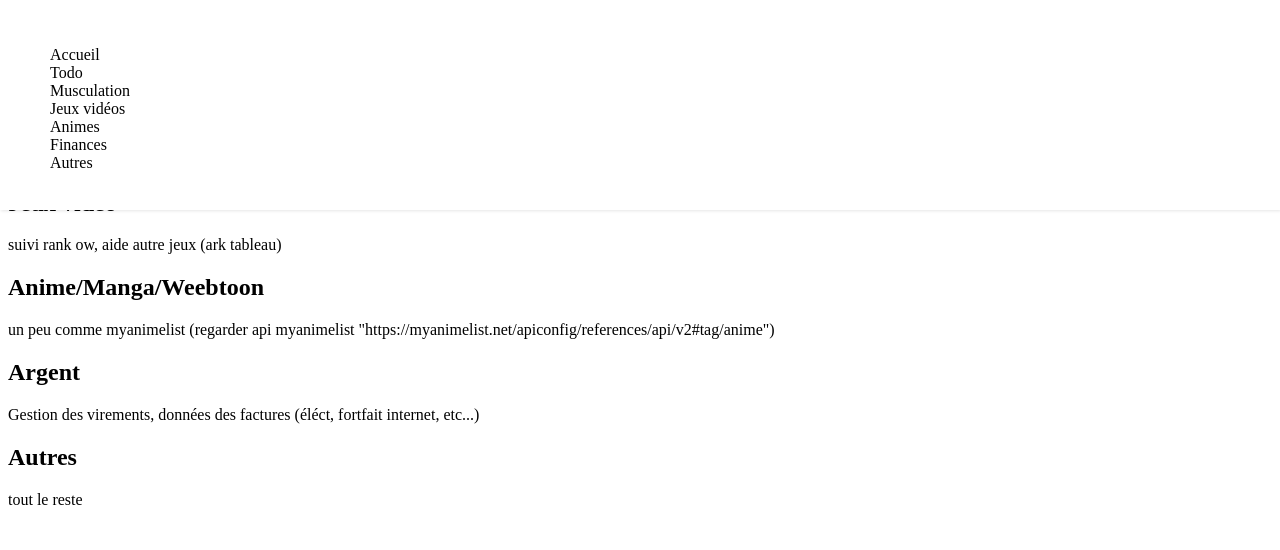
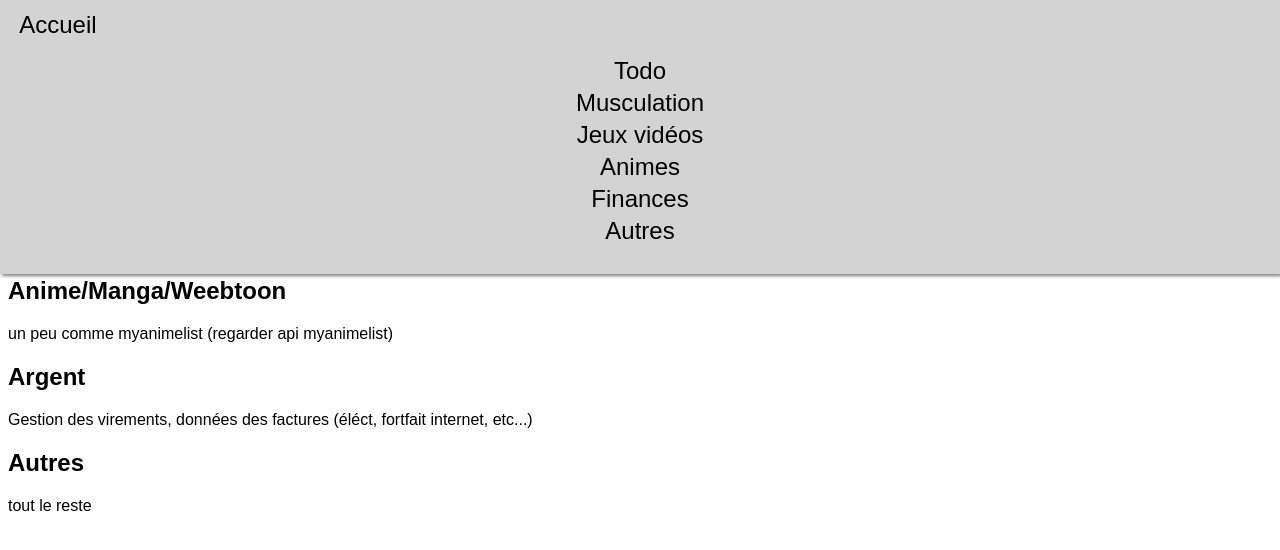
Before and after one commit to Zenith0713/PersonalToolsSite, a PHP site: page / in a window 1280 px wide. Shown: the top 550 px of the page. Run offline with PHP 8.4, Linux system fonts and the light colour scheme.

Commit message:
Modification du header

```diff
--- a/css/stylesheet.css
+++ b/css/stylesheet.css
@@ -4,6 +4,18 @@ mobile pour ensuite adapter se format au écran plus grand*/
 /******************************************************************************/
 /********************************** Global ************************************/
 /******************************************************************************/
+
+body {
+  font-family: "Poppins", sans-serif;
+}
+
+.display {
+  display: default;
+}
+
+.hidden {
+  display: none;
+}
 
 /********************************** Header ************************************/
 
@@ -12,26 +24,32 @@ body > header {
   top: 0;
   left: 0;
   right: 0;
-  padding: 30px 10px 20px; /* Changer les valeurs en rem/em */
+  padding: 0.7rem 1.2rem;
   margin-bottom: 1rem;
   z-index: 1;
-  box-shadow: 1px 1px 3px rgb(0 0 0 / 10%); /* revoir pour mettre une meilleur valeur */
-  background-color: #fff; /* revoir pour mettre une meilleur valeur */
-  height: 10rem;
+  box-shadow: 0.1rem 0.1rem 0.2rem grey; /* revoir pour mettre une meilleur valeur */
+  background-color: lightgrey; /* revoir pour mettre une meilleur valeur. Noir clair avec un texte en blanc, regarder ex sur internet */
 }
 
 body > header ul {
+  display: flex;
+  flex-direction: column;
   list-style: none;
+  /* margin: 0; */
+  padding: 0;
+}
+
+body > header li {
+  line-height: 2rem;
+  text-align: center;
 }
 
 body > header a {
+  display: block;
   text-decoration: none;
   color: black;
-}
-
-body > header a:hover {
-  /* Mettre autres choses*/
-  color: red;
+  font-size: 1.5rem;
+  /* font-family: "Gill Sans", "Gill Sans MT", Calibri, "Trebuchet MS", sans-serif; */
 }
 
 /********************************** Footer ************************************/
--- a/includes/header.php
+++ b/includes/header.php
@@ -1,5 +1,5 @@
 <!DOCTYPE html>
-<html>
+<html lang="fr">
 
 <head>
     <meta charset=“UTF-8”>
@@ -12,15 +12,20 @@
 
 <body>
     <header>
-        <nav>
+        <nav role="navigation">
+            <div>
+                <!-- Icon pour dépliyer le menu -->
+                <a title="Accueil" href="index.php">Accueil</a>
+            </div>
+
             <ul>
-                <li><a href="#">Accueil</a></li>
-                <li><a href="#">Todo</a></li>
-                <li><a href="#">Musculation</a></li>
-                <li><a href="#">Jeux vidéos</a></li>
-                <li><a href="#">Animes</a></li>
-                <li><a href="#">Finances</a></li>
-                <li><a href="#">Autres</a></li>
+
+                <li><a title="" href="#">Todo</a></li>
+                <li><a title="" href="#">Musculation</a></li>
+                <li><a title="" href="#">Jeux vidéos</a></li>
+                <li><a title="" href="#">Animes</a></li>
+                <li><a title="" href="#">Finances</a></li>
+                <li><a title="" href="#">Autres</a></li>
             </ul>
         </nav>
     </header>
--- a/index.php
+++ b/index.php
@@ -19,7 +19,8 @@
 
         <article>
             <h2>Anime/Manga/Weebtoon</h2>
-            <p>un peu comme myanimelist (regarder api myanimelist "https://myanimelist.net/apiconfig/references/api/v2#tag/anime")</p>
+            <p>un peu comme myanimelist (regarder api myanimelist)</p>
+            <!-- "https://myanimelist.net/apiconfig/references/api/v2#tag/anime" -->
         </article>
 
         <article>
```
